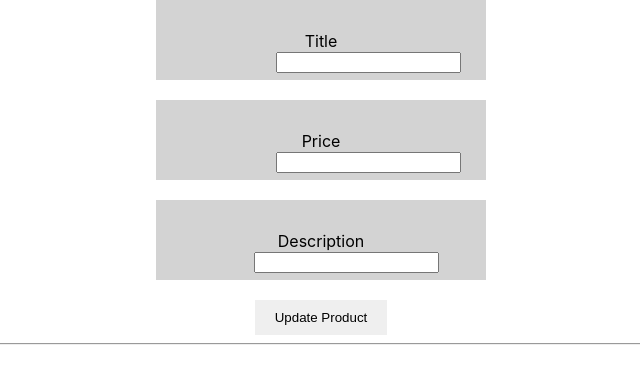
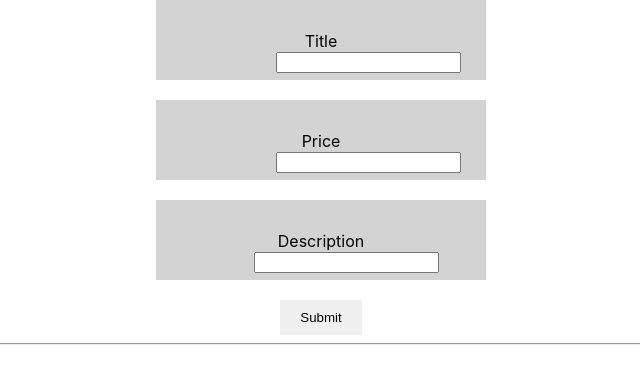
Before and after one commit to xterra111/productManager, a React (Create React App) app in the folder client/: page /edit/1 in a window 1280 px wide. Shown: the top 384 px of the page, without its empty margins (319-959 px from the left). Built offline with nearby package versions, Linux system fonts and the light colour scheme; no server answers.

Commit message:
wip merge

```diff
--- a/client/src/components/ProductForm.js
+++ b/client/src/components/ProductForm.js
@@ -2,30 +2,59 @@ import React, { useState } from "react";
 import axios from "axios";
 
 const ProductForm = (props) => {
-	const [Title, setTitle] = useState("");
-	const [Price, setPrice] = useState("");
-	const [Description, setDescription] = useState("");
+	// const [Title, setTitle] = useState("");
+	// const [Price, setPrice] = useState("");
+	// const [Description, setDescription] = useState("");
 
-	const { listAllProducts, setListAllProducts } = props;
+	const {
+		onSubmitProp,
+		//listAllProducts,
+		//setListAllProducts,
+		initTitle,
+		//setTitle,
+		initPrice,
+		//setPrice,
+		initDescription,
+		//setDescription,
+	} = props;
+
+	const [Title, setTitle] = useState(initTitle);
+	const [Price, setPrice] = useState(initPrice);
+	const [Description, setDescription] = useState(initDescription);
+
+	// const onCreateHandler = (e) => {
+	// 	e.preventDefault();
+	// 	axios
+	// 		.post("http://localhost:8000/api/product", {
+	// 			Title,
+	// 			Price,
+	// 			Description,
+	// 		})
+	// 		.then((res) => {
+	// 			setListAllProducts([...listAllProducts, res.data]);
+	// 			setTitle("");
+	// 			setPrice("");
+	// 			setDescription("");
+	// 			console.log(res.data);
+	// 		})
+
+	// 		.catch((err) => console.log(err));
+	// };
+
+	// REFACTORED CODE
 
 	const onCreateHandler = (e) => {
 		e.preventDefault();
-		axios
-			.post("http://localhost:8000/api/product", {
+		onSubmitProp({
 			Title,
 			Price,
 			Description,
-			})
-			.then((res) => {
-				setListAllProducts([...listAllProducts, res.data]);
+		});
 		setTitle("");
 		setPrice("");
 		setDescription("");
-				console.log(res.data);
-			})
+	};
 
-			.catch((err) => console.log(err));
-	};
 	return (
 		<form onSubmit={onCreateHandler}>
 			{/* Tried refactoring spending too much time. moving on... */}
@@ -76,7 +105,8 @@ const ProductForm = (props) => {
 				<br />
 			</div>
 
-			<input type="submit" value="Create Product" className="submit" />
+			{/* <input type="submit" value="Create Product" className="submit" /> */}
+			<input type="submit" value="Submit" className="submit" />
 			<br />
 			<hr></hr>
 		</form>
--- a/client/src/components/UpdateOneProduct.js
+++ b/client/src/components/UpdateOneProduct.js
@@ -1,26 +1,51 @@
 import React, { useEffect, useState } from "react";
 import { useParams } from "react-router-dom";
 import axios from "axios";
+import ProductForm from "./ProductForm";
 
 const UpdateOneProduct = (props) => {
+	// const {
+	// 	id,
+	// 	//Title,
+	// 	//setTitle,
+	// 	//Price,
+	// 	//setPrice,
+	// 	//Description,
+	// 	//setDescription,
+	// } = useParams();
+
 	const { id } = useParams();
 
-	const [Title, setTitle] = useState("");
-	const [Price, setPrice] = useState("");
-	const [Description, setDescription] = useState("");
-	const { listAllProducts, setListAllProducts } = props;
+	// const [Title, setTitle] = useState("");
+	// const [Price, setPrice] = useState("");
+	// const [Description, setDescription] = useState("");
+	//const [setTitle, setPrice, setDescription] = useState("");
+	//const { listAllProducts, setListAllProducts } = props;
 	const [productDetails, setProductDetails] = useState({});
+	//const [prod, setProd] = useState();
 
-	const onUpdateHandler = (e) => {
-		e.preventDefault();
+	useEffect(() => {
 		axios
-			.put(`http://localhost:8000/api/edit/${id}`, {
-				Title,
-				Price,
-				Description,
+			.get("http://localhost:8000/api/productDetails/" + id)
+			.then((res) => {
+				console.log(res.data);
+				setProductDetails(res.data);
+
+				// setTitle(res.data.Title);
+				// setPrice(res.data.Price);
+				// setDescription(res.data.Description);
 			})
+			.catch((err) => {
+				console.log(err);
+			});
+	}, [id]);
+
+	const onUpdateHandler = () => {
+		//e.preventDefault();
+		axios
+			.put("http://localhost:8000/api/edit/" + id, productDetails)
 			.then((res) => {
-				setListAllProducts([...listAllProducts, res.data]);
+				//setListAllProducts([...listAllProducts, res.data]);
 				// setTitle("");
 				// // setProductDetails.Title({ productDetails });
 				// setPrice("");
@@ -31,24 +56,9 @@ const UpdateOneProduct = (props) => {
 			.catch((err) => console.log(err));
 	};
 
-	useEffect(() => {
-		axios
-			.get(`http://localhost:8000/api/productDetails/${id}`)
-			.then((res) => {
-				console.log(res.data);
-				setProductDetails(res.data);
-				setTitle(res.data.Title);
-				setPrice(res.data.Price);
-				setDescription(res.data.Description);
-			})
-			.catch((err) => {
-				console.log(err);
-			});
-	}, [id]);
-
 	return (
 		<div>
-			<form onSubmit={onUpdateHandler}>
+			{/* <form onSubmit={onUpdateHandler}>
 				<div className="main">
 					<div className="fashion">
 						<p>
@@ -98,9 +108,16 @@ const UpdateOneProduct = (props) => {
 				</div>
 
 				<input type="submit" value="Update Product" className="submit" />
-				<br />
-				<hr></hr>
-			</form>
+            </form> */}
+			<ProductForm
+				onSubmitProp={onUpdateHandler}
+				// initTitle={productDetails.Title}
+				// initPrice={productDetails.Price}
+				// initDescription={productDetails.Description}
+				initTitle={productDetails.Title}
+				initPrice={productDetails.Price}
+				initDescription={productDetails.Description}
+			/>
 		</div>
 	);
 };
--- a/client/src/views/Main.js
+++ b/client/src/views/Main.js
@@ -1,17 +1,37 @@
 import React, { useState } from "react";
 import DisplayAll from "../components/DisplayAll";
 import ProductForm from "../components/ProductForm";
+import axios from "axios";
 
 export const Main = (props) => {
 	// const [listAllProducts, setListAllProducts, Title] = useState([]);
 	//const [setTitle] = props;
 
 	const [listAllProducts, setListAllProducts] = useState([]);
+	// const [Title, setTitle] = useState("");
+	// const [Price, setPrice] = useState("");
+	// const [Description, setDescription] = useState("");
+
 	const removeFromDom = (listAllid) => {
 		setListAllProducts(
 			listAllProducts.filter((listAll) => listAll._id !== listAllid)
 		);
 	};
+
+	const createProduct = (options) => {
+		axios
+			.post("http://localhost:8000/api/product", options)
+			.then((res) => {
+				setListAllProducts([...listAllProducts, res.data]);
+				// setTitle("");
+				// setPrice("");
+				// setDescription("");
+				// console.log(res.data);
+			})
+
+			.catch((err) => console.log(err));
+	};
+
 	return (
 		<div>
 			{/* <Form
@@ -21,6 +41,13 @@ export const Main = (props) => {
 			<ProductForm
 				listAllProducts={listAllProducts}
 				setListAllProducts={setListAllProducts}
+				onSubmitProp={createProduct}
+				initTitle=""
+				// setTitle=""
+				initPrice=""
+				//setPrice=""
+				initDescription=""
+				//setDescription=""
 				//setTitle={Title}
 			/>
 
```
Lines whose indentation alone changed are shown as unchanged.
